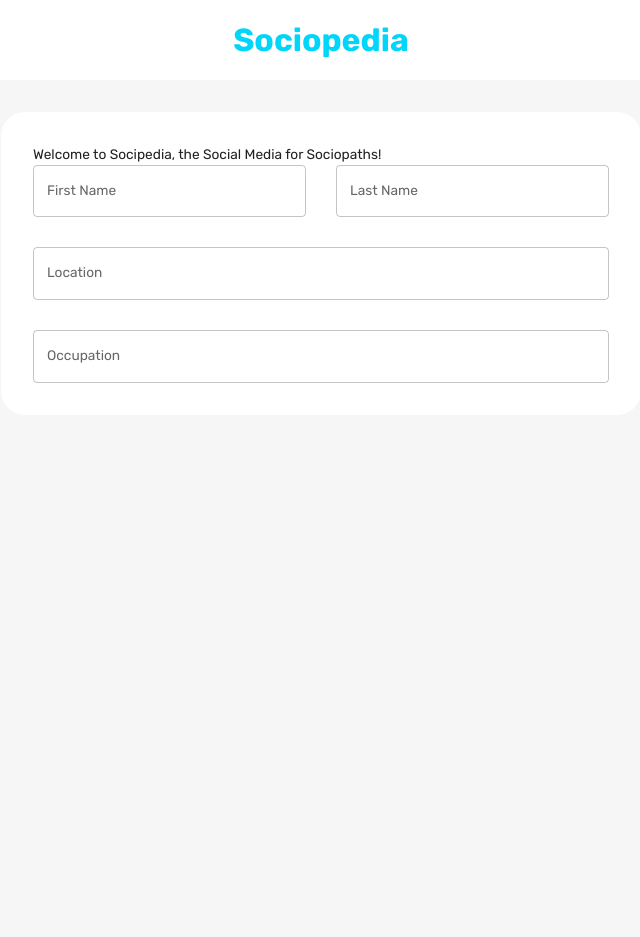
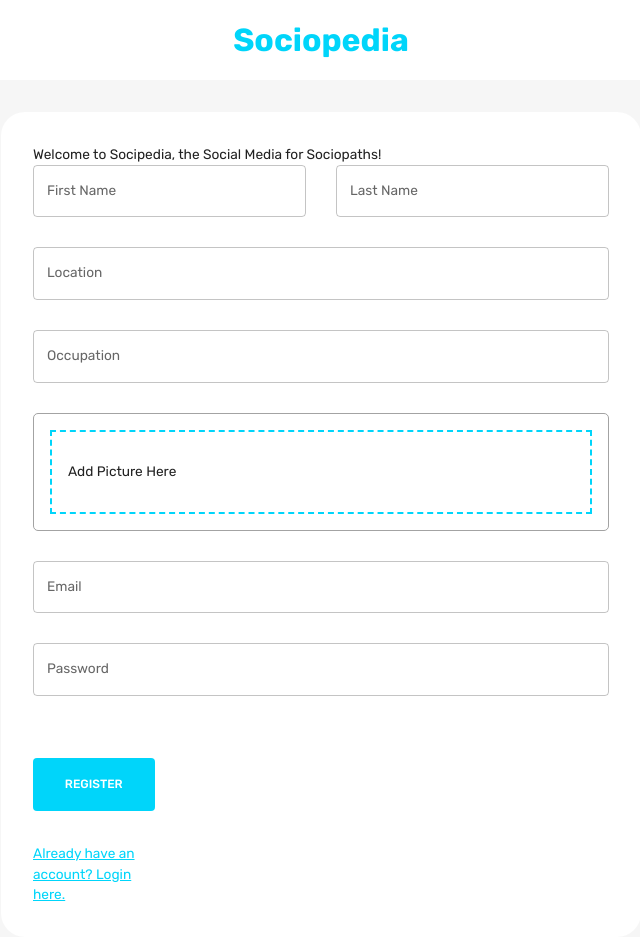
Before and after one commit to tiMURtSE/sociopedia, a React (Create React App) app: page / in a window 1280 px wide. Shown: the whole page, without its empty margins (319-959 px from the left). Before the commit the page ends 800 px from the top, so only its background shows below. Built offline with nearby package versions, Linux system fonts and the light colour scheme.

Commit message:
сверстана форма

```diff
--- a/src/scenes/loginPage/Form.jsx
+++ b/src/scenes/loginPage/Form.jsx
@@ -59,13 +59,28 @@
 };
 
 const Form = () => {
-    const [isLoginPage, setIsLoginPage] = useState(false    );
+    const [isLoginPage, setIsLoginPage] = useState(false);
     const { palette } = useTheme();
     const dispatch = useDispatch();
     const navigate = useNavigate();
     const isMobileScreen = useMediaQuery('(max-width: 600px)');
 
-    const handleFormSubmit = async (values, onSubmitProps) => {};
+    const register = async (values, onSubmitProps) => {
+        const formData = new FormData();
+        console.log(values)
+        // for (let value in values) {
+        //     formData.append(value, values[value]);
+        // }
+    };
+
+    const handleFormSubmit = async (values, onSubmitProps) => {
+        console.log('dsada');
+        if (isLoginPage) {
+            // await login(values, onSubmitProps);
+        } else {
+            await register(values, onSubmitProps);
+        }
+    };
     return (
         <Formik
             initialValues={isLoginPage ? initialValuesLogin : initialValuesRegister}
@@ -94,26 +109,24 @@
                                 }
                             }}
                         >
-                            {isLoginPage ? (
-                                <div></div>
-                            ) : (
+                            {!isLoginPage && (
                                 <>
                                     <TextField
-                                        label='First Name'
+                                        label="First Name"
                                         onBlur={handleBlur}
                                         onChange={handleChange}
                                         value={values.firstName}
-                                        name='firstName'
+                                        name="firstName"
                                         error={Boolean(touched.firstName) && Boolean(errors.firstName)}
                                         helperText={touched.firstName && errors.firstName}
-                                        sx={{ gridColumn: 'span 2' }}
+                                        sx={{ gridColumn: "span 2" }}
                                     />
                                     <TextField
-                                        label='Last Name'
+                                        label="Last Name"
                                         onBlur={handleBlur}
                                         onChange={handleChange}
                                         value={values.lastName}
-                                        name='lastName'
+                                        name="lastName"
                                         error={Boolean(touched.lastName) && Boolean(errors.lastName)}
                                         helperText={touched.lastName && errors.lastName}
                                         sx={{ gridColumn: '3 / span 2' }}
@@ -138,8 +151,98 @@
                                         helperText={touched.occupation && errors.occupation}
                                         sx={{ gridColumn: 'span 4' }}
                                     />
+                                    <Box
+                                        gridColumn="span 4"
+                                        border={`1px solid ${palette.neutral.medium}`}
+                                        borderRadius="5px"
+                                        p="1rem"
+                                        >
+                                        <Dropzone
+                                            acceptedFiles=".jpg,.jpeg,.png"
+                                            multiple={false}
+                                            onDrop={(acceptedFiles) =>
+                                            setFieldValue("picture", acceptedFiles[0])
+                                            }
+                                        >
+                                            {({ getRootProps, getInputProps }) => (
+                                            <Box
+                                                {...getRootProps()}
+                                                border={`2px dashed ${palette.primary.main}`}
+                                                p="1rem"
+                                                sx={{ "&:hover": { cursor: "pointer" } }}
+                                            >
+                                                <input {...getInputProps()} />
+                                                {!values.picture ? (
+                                                <p>Add Picture Here</p>
+                                                ) : (
+                                                <FlexBetween>
+                                                    <Typography>{values.picture.name}</Typography>
+                                                    <EditOutlinedIcon />
+                                                </FlexBetween>
+                                                )}
+                                            </Box>
+                                            )}
+                                        </Dropzone>
+                                        </Box>
                                 </>
                             )}
+
+                            <TextField
+                                label="Email"
+                                onBlur={handleBlur}
+                                onChange={handleChange}
+                                value={values.email}
+                                name="email"
+                                error={Boolean(touched.email) && Boolean(errors.email)}
+                                helperText={touched.email && errors.email}
+                                sx={{ gridColumn: "span 4" }}
+                            />
+                            <TextField
+                                label="Password"
+                                type="password"
+                                onBlur={handleBlur}
+                                onChange={handleChange}
+                                value={values.password}
+                                name="password"
+                                error={Boolean(touched.password) && Boolean(errors.password)}
+                                helperText={touched.password && errors.password}
+                                sx={{ gridColumn: "span 4" }}
+                            />
+
+                            <Box>
+                                <Button
+                                    fullWidth
+                                    type='submit'
+                                    sx={{
+                                        m: '2rem 0',
+                                        p: '1rem 0',
+                                        backgroundColor: palette.primary.main,
+                                        color: palette.background.alt,
+                                        '&:hover': { backgroundColor: palette.primary.dark },
+                                    }}
+                                >
+                                    {isLoginPage ? 'LOG IN' : 'REGISTER'}
+                                </Button>
+                                <Typography
+                                    onClick={() => {
+                                        setIsLoginPage(!isLoginPage);
+                                        resetForm();
+                                    }}
+                                    sx={{
+                                        textDecoration: 'underline',
+                                        color: palette.primary.main,
+                                        "&:hover": {
+                                        cursor: "pointer",
+                                        color: palette.primary.light,
+                                        },
+                                    }}
+                                >
+                                    {isLoginPage
+                                    ? 'Don\'t have an account? Sign up here.'
+                                    : 'Already have an account? Login here.'
+                                    }
+                                </Typography>
+                            </Box>
                         </Box>
                     </form>
                 )
```
